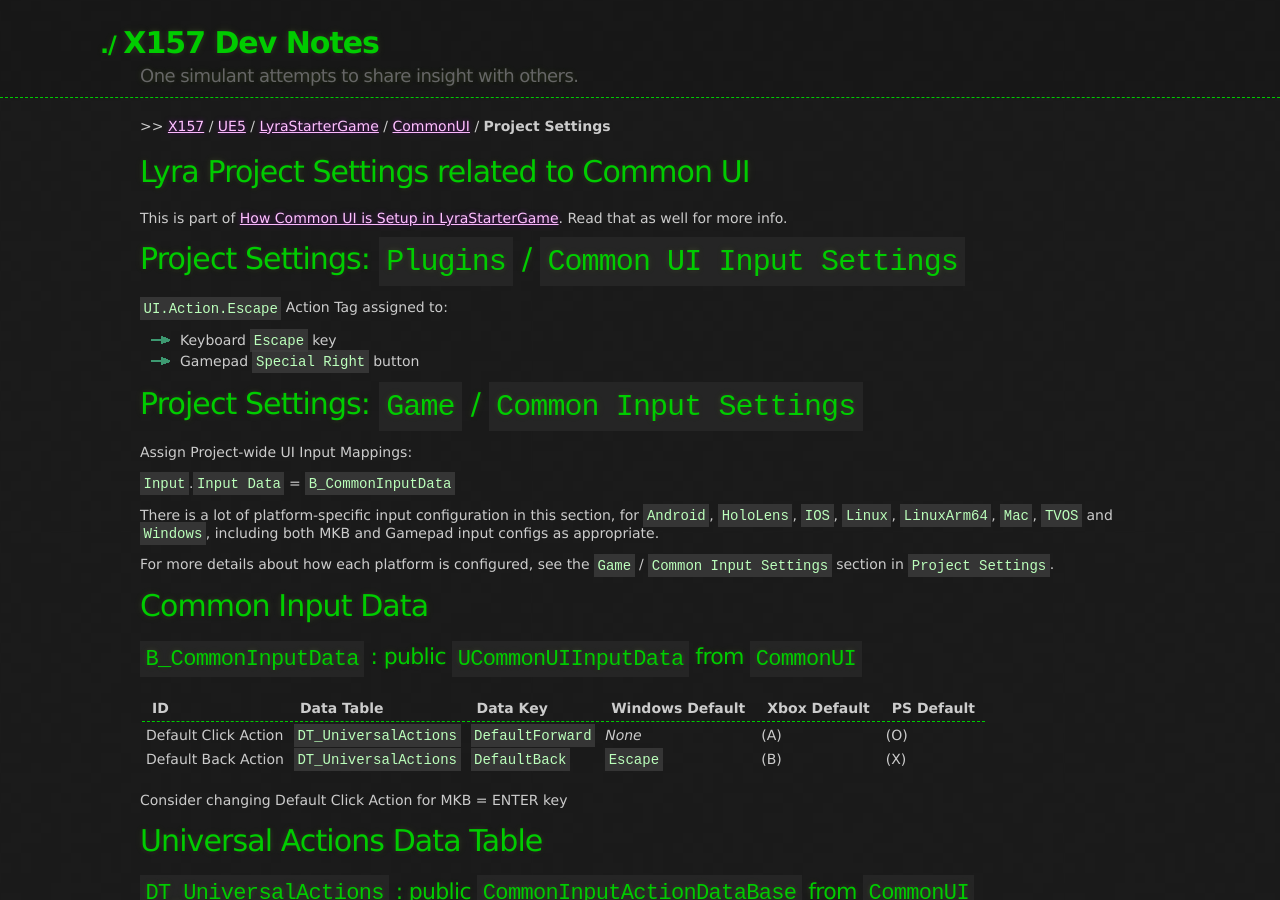
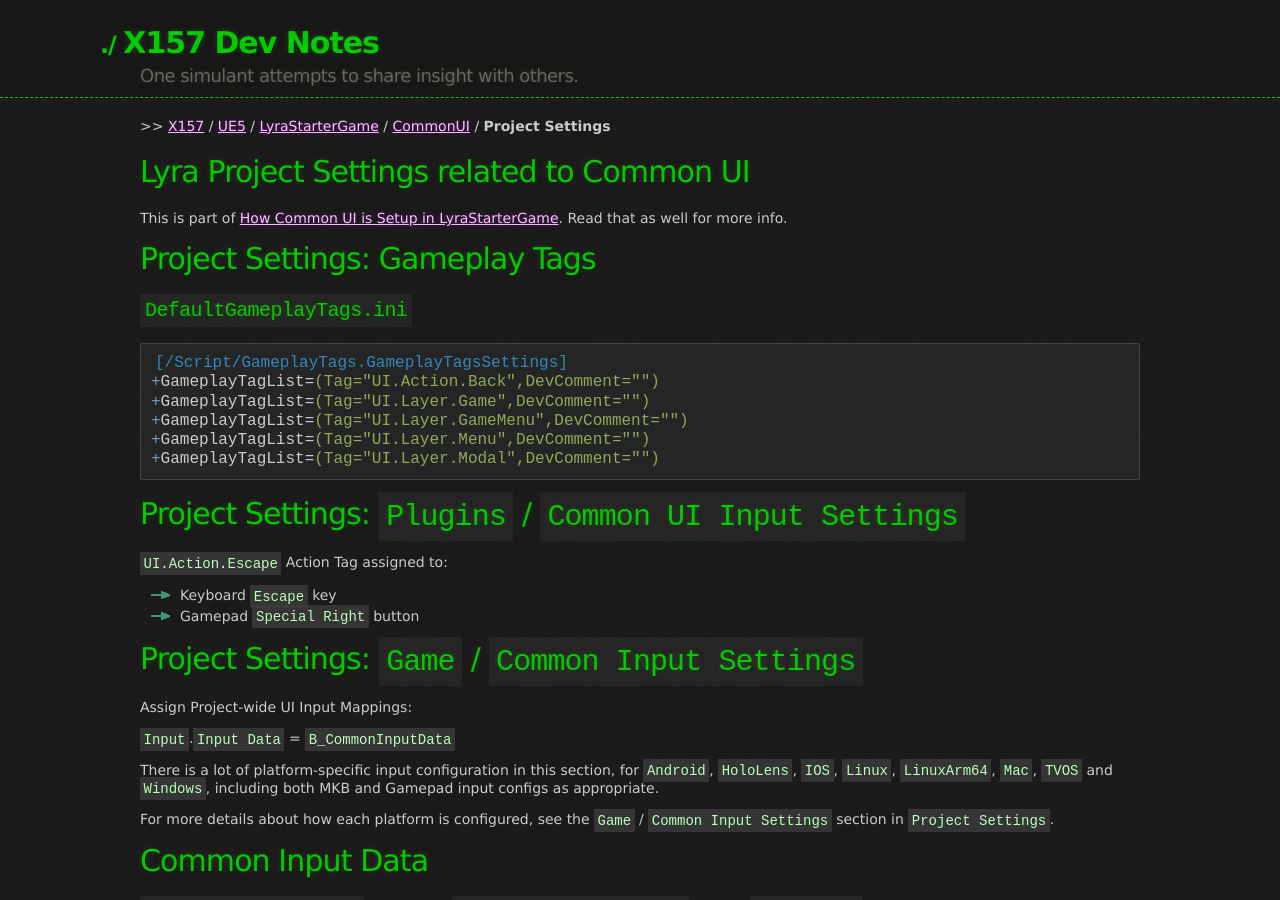
Before and after one commit to x157/x157.github.io, a Jekyll site: the page built from UE5/LyraStarterGame/CommonUI/ProjectSettings.md, in a window 1280 px wide and 900 px high. Built offline with Jekyll 4.4.1, drawn with Linux system fonts in a browser that asks for light colours.

Commit message:
Add Gameplay Tags to Project Settings

````diff
--- a/UE5/LyraStarterGame/CommonUI/ProjectSettings.md
+++ b/UE5/LyraStarterGame/CommonUI/ProjectSettings.md
@@ -10,6 +10,20 @@
 
 This is part of [How Common UI is Setup in LyraStarterGame](./).
 Read that as well for more info.
+
+
+# Project Settings: Gameplay Tags
+
+#### `DefaultGameplayTags.ini`
+
+```ini
+[/Script/GameplayTags.GameplayTagsSettings]
++GameplayTagList=(Tag="UI.Action.Back",DevComment="")
++GameplayTagList=(Tag="UI.Layer.Game",DevComment="")
++GameplayTagList=(Tag="UI.Layer.GameMenu",DevComment="")
++GameplayTagList=(Tag="UI.Layer.Menu",DevComment="")
++GameplayTagList=(Tag="UI.Layer.Modal",DevComment="")
+```
 
 
 # Project Settings: `Plugins` / `Common UI Input Settings`
````
